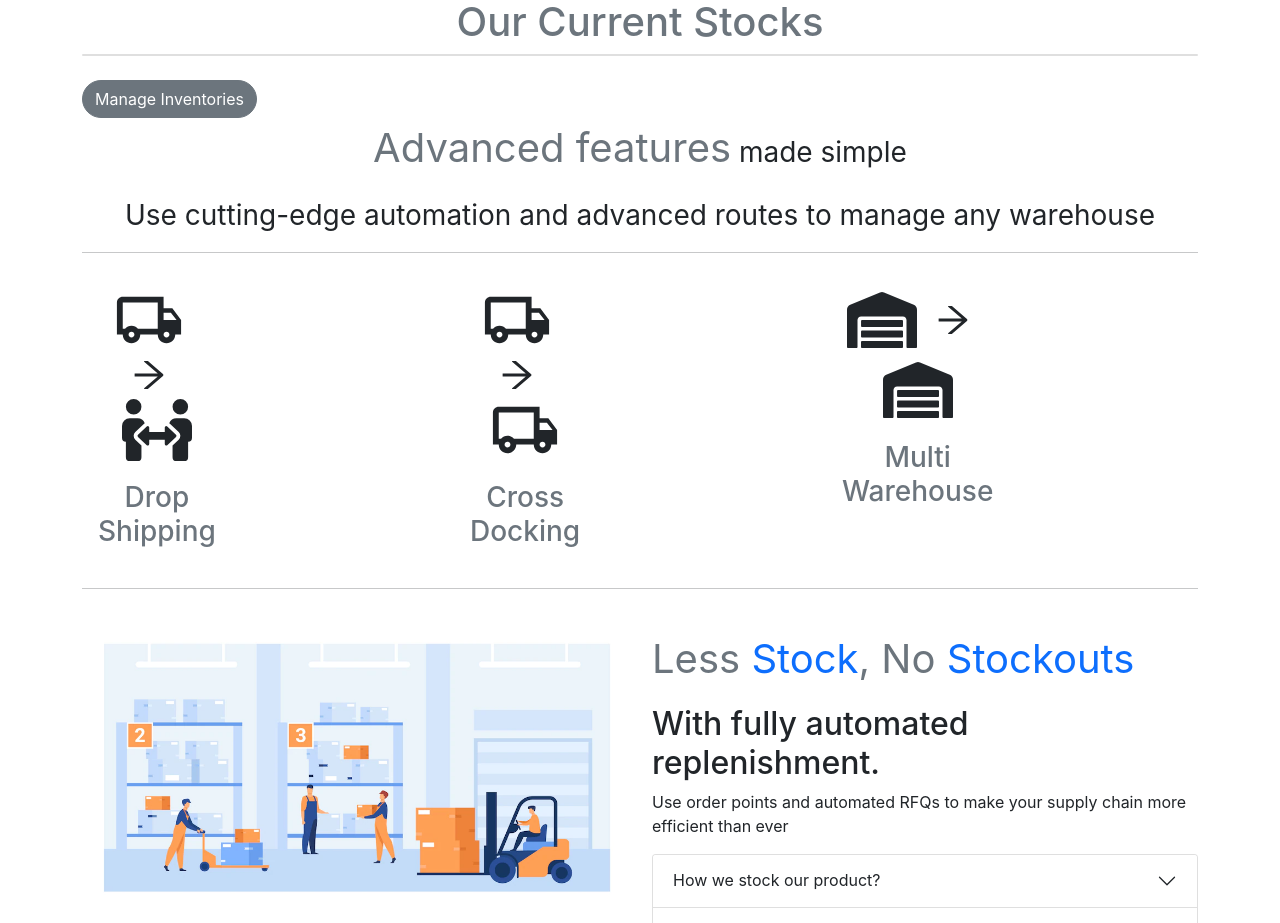
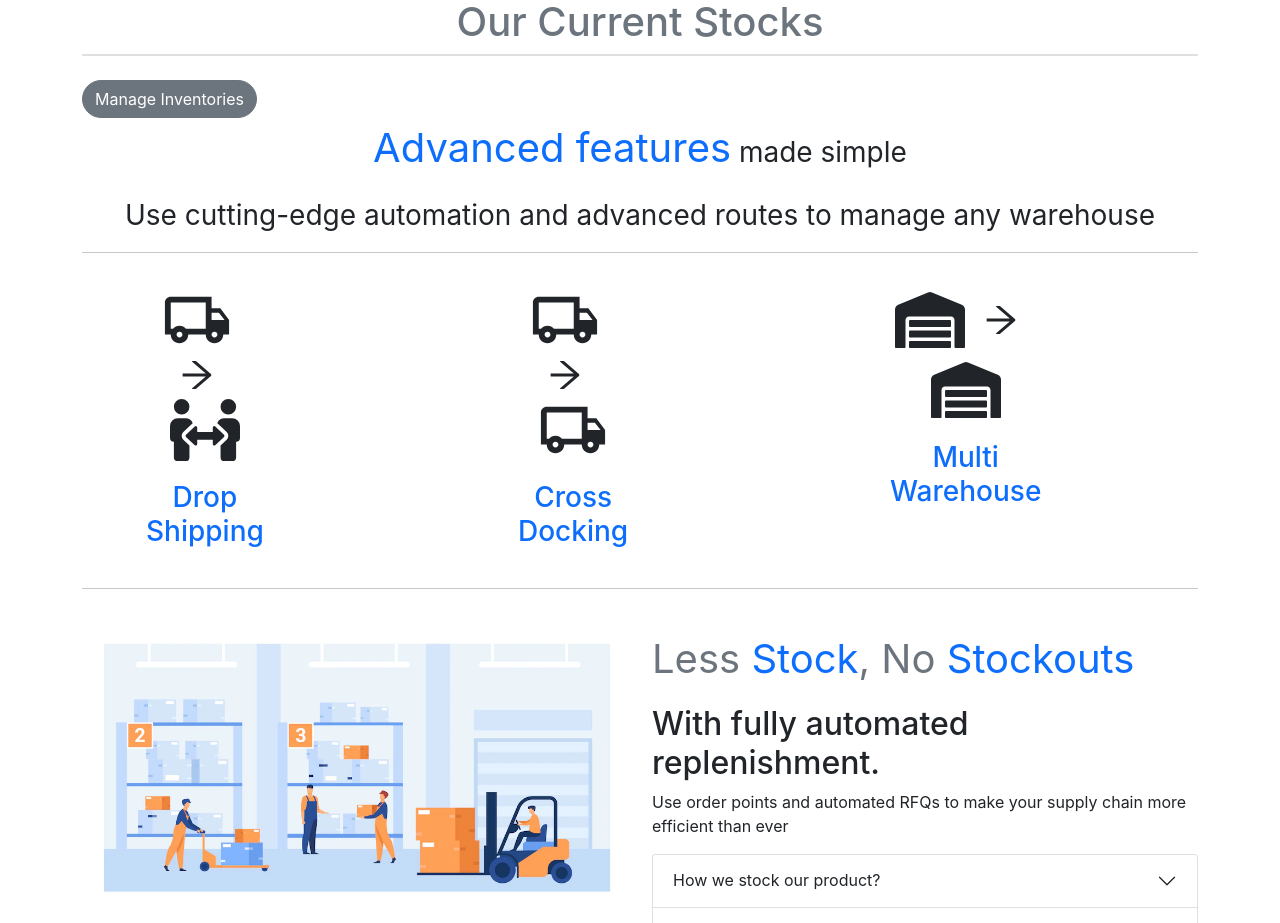
Before and after one commit to pinkyjannat/Nexus-warehouse-client, a React (Create React App) app: page / in a window 1280 px wide. Shown: the part 802-1725 px from the top of the page. Built offline with nearby package versions, Linux system fonts and the light colour scheme; no server answers.

Commit message:
style added on features page

```diff
--- a/src/component/Facilities/Facilities.js
+++ b/src/component/Facilities/Facilities.js
@@ -8,26 +8,26 @@ import {FaWarehouse } from 'react-icons/fa';
 const Facilities = () => {
     return (
         <div className='container'>
-            <p className='text-center fs-3'><span className="text-secondary fs-1">Advanced features</span> made simple</p>
+            <p className='text-center fs-3'><span className="text-primary fs-1">Advanced features</span> made simple</p>
             <p className='text-center fs-3'>Use cutting-edge automation and advanced routes to manage any warehouse</p>
             <hr />
-            <CardGroup>
+            <CardGroup >
                 <Card className='border-0 '>
-                    <Card.Body className='text-center'>
+                    <Card.Body className='text-center ms-5'>
                     <p><MdOutlineLocalShipping  className='me-3' size={70}/>< AiOutlineArrowRight  className='me-3' size={40}/><FaPeopleArrows size={70}/></p>
-                    <h3 className='text-secondary'>Drop Shipping</h3>
+                    <h3 className='text-primary'>Drop Shipping</h3>
                     </Card.Body>
                 </Card>
                 <Card className='border-0 '>
-                    <Card.Body className='text-center'>
+                    <Card.Body className='text-center ms-5'>
                     <p><MdOutlineLocalShipping  className='me-3 ' size={70}/>< AiOutlineArrowRight  className='me-3' size={40}/><MdOutlineLocalShipping size={70}/></p>
-                    <h3 className='text-secondary'>Cross Docking</h3>
+                    <h3 className='text-primary'>Cross Docking</h3>
                     </Card.Body>
                 </Card>
                 <Card className='border-0'>
-                    <Card.Body className='text-center'>
+                    <Card.Body className='text-center ms-5'>
                     <p><FaWarehouse  className='me-3' size={70}/>< AiOutlineArrowRight  className='me-3' size={40}/><FaWarehouse size={70}/></p>
-                    <h3 className='text-secondary'>Multi Warehouse </h3>
+                    <h3 className='text-primary'>Multi Warehouse </h3>
                     </Card.Body>
                 </Card>
             </CardGroup>
```
